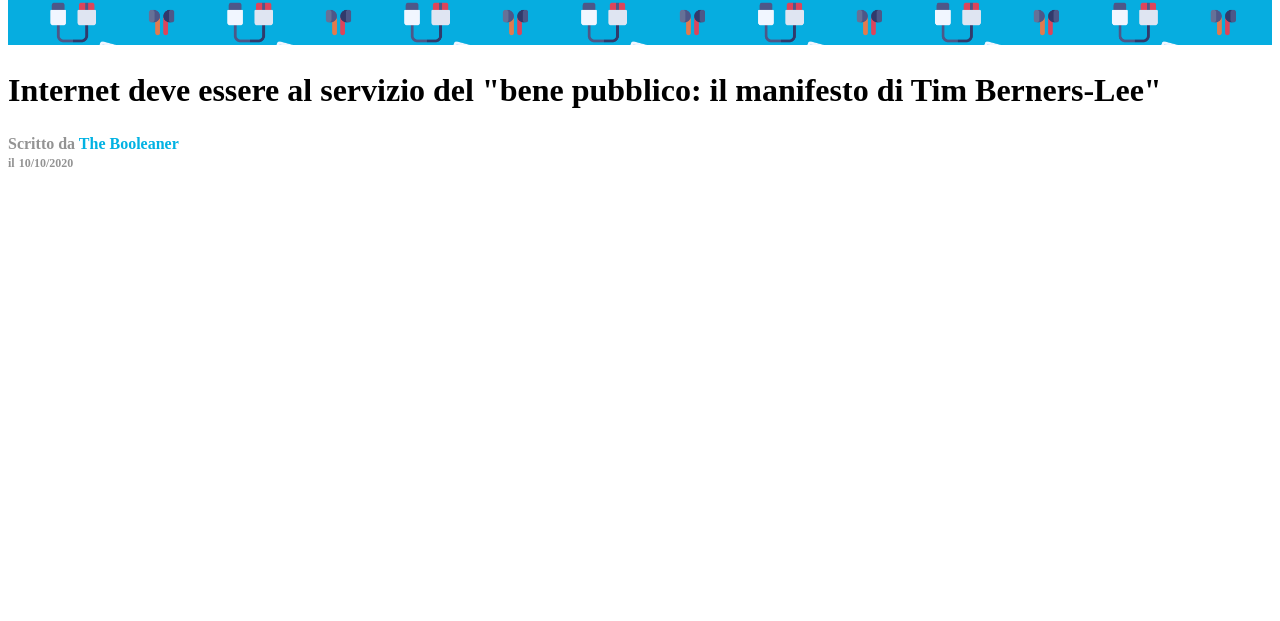
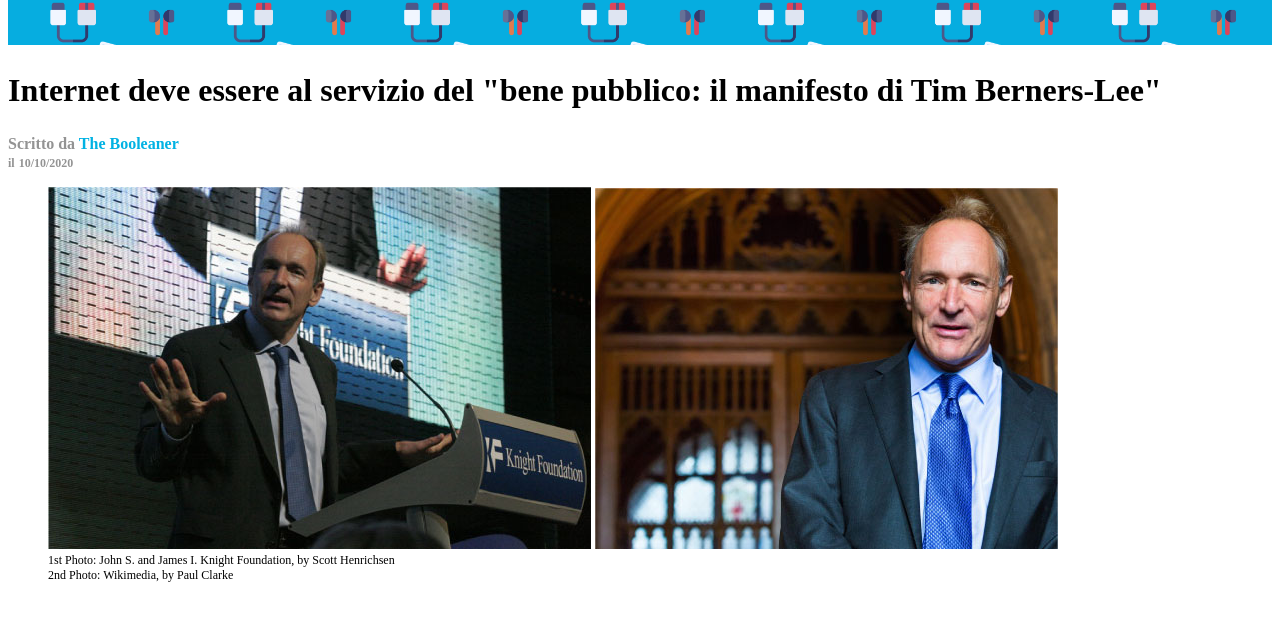
Before and after one commit to Damiana-Arangio/html-css-booleaner, a plain HTML site: page index.html in a window 1280 px wide. Shown: the part 71-692 px from the top of the page. Drawn offline with Linux system fonts and the light colour scheme.

Commit message:
Aggiunta immagini articolo

```diff
--- a/index.html
+++ b/index.html
@@ -44,6 +44,14 @@
                 <time datetime="2020-10-10" class="font-size-12px"> 10/10/2020</time>
              </address>
 
+            <!-- Immagini articolo -->
+            <figure>
+                <img src="img/tim-1.jpg" alt="">
+                <img src="img/tim-2.jpg" alt="">
+                <figcaption class="font-size-12px"> 1st Photo: John S. and James I. Knight Foundation, by Scott Henrichsen</figcaption>
+                <figcaption class="font-size-12px"> 2nd Photo: Wikimedia, by Paul Clarke</figcaption>
+            </figure>
+
         </article>
 
     </main>
```
